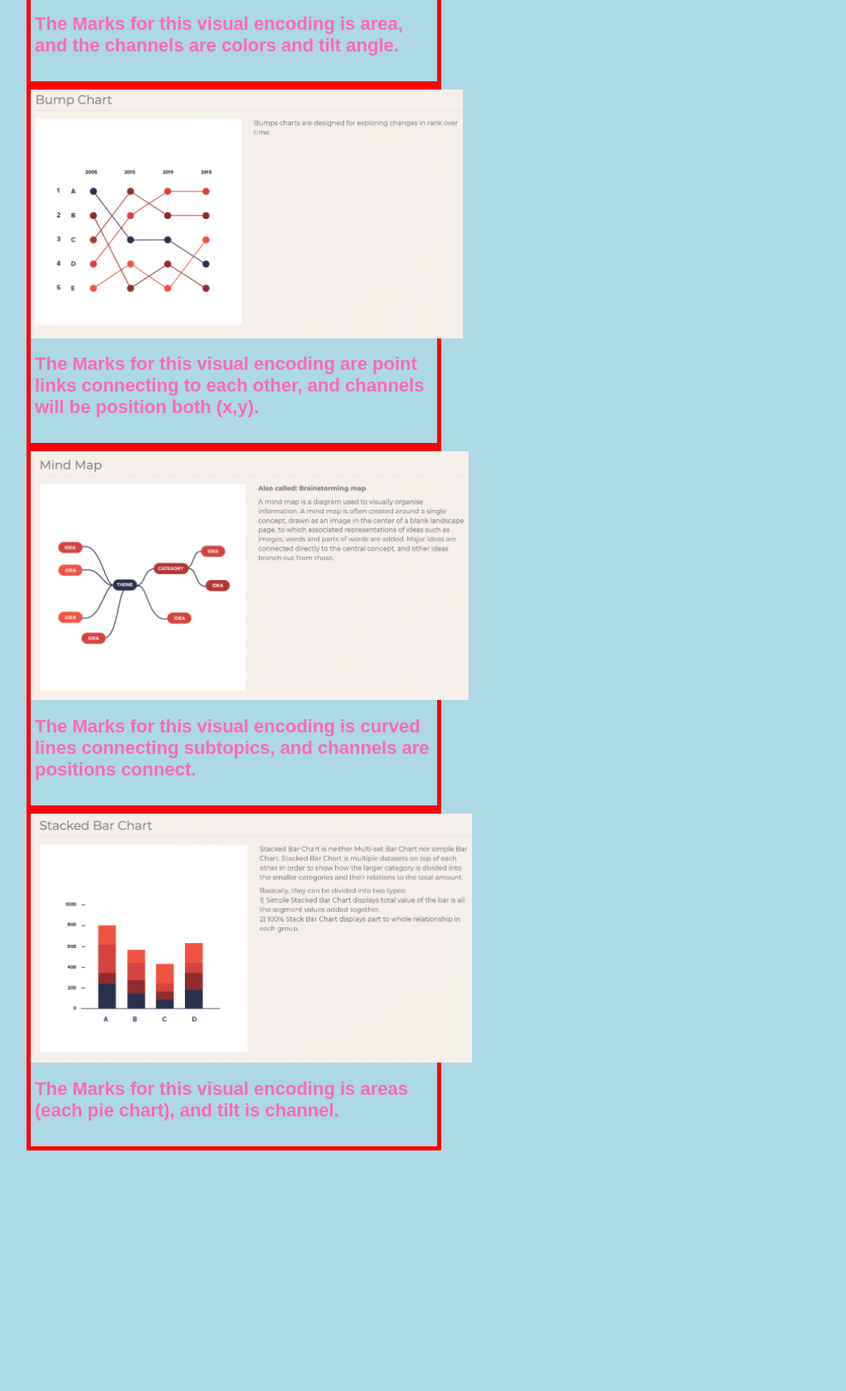
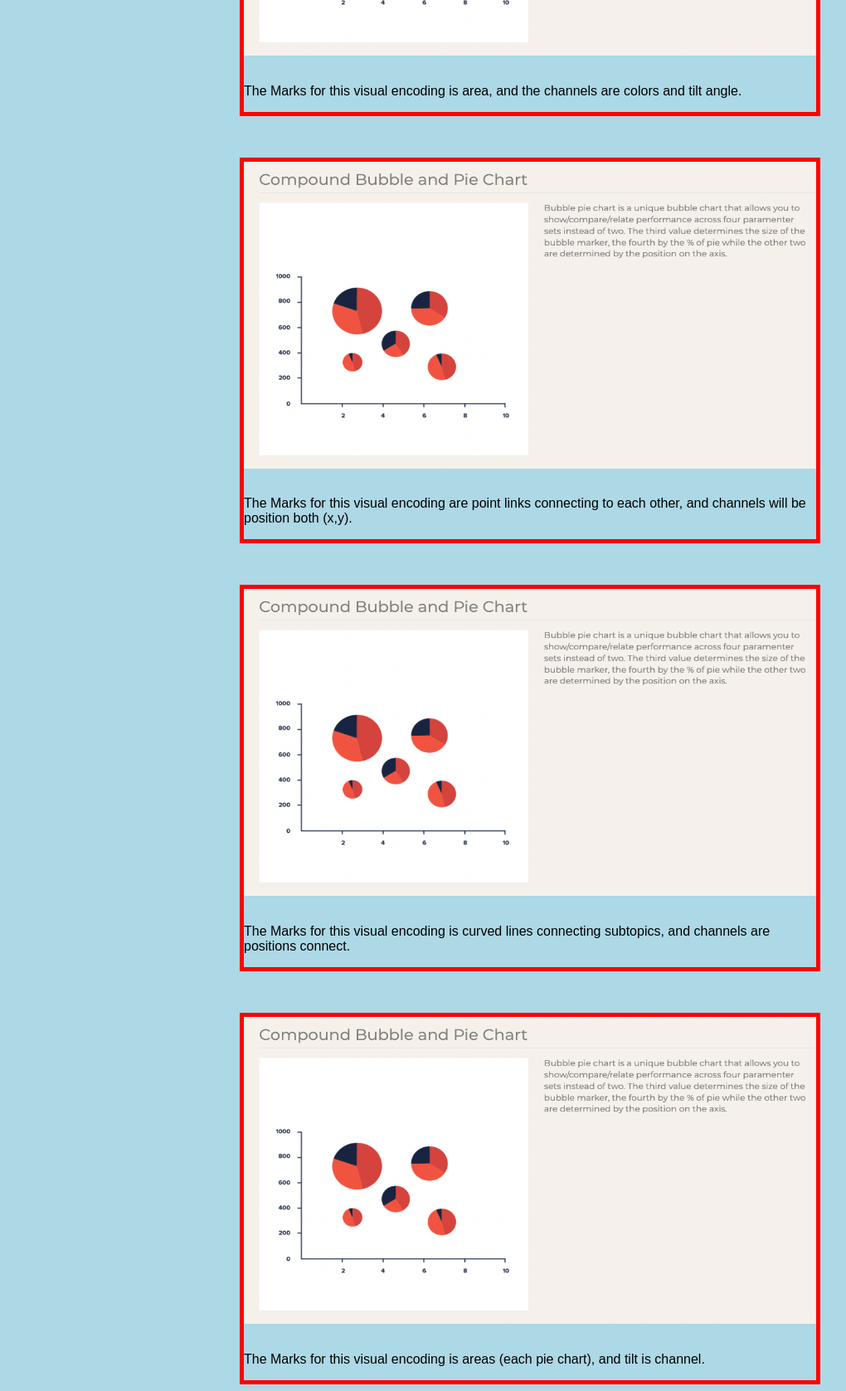
Before and after one commit to DS4200-S22/hw-03-nick-johnson, a plain HTML site: page index.html in a window 1280 px wide. Shown: the part 436-2113 px from the top of the page at 83% size, without its empty margins (1-1021 px from the left). Before the commit the page ends 1831 px from the top, so only its background shows below. Drawn offline with Linux system fonts and the light colour scheme; files whose address does not match are found by name.

Commit message:
post ta office hour code first part done

```diff
--- a/css/main.css
+++ b/css/main.css
@@ -6,6 +6,7 @@ body{
     background-color: lightblue;
     font-family: Arial, sans-serif;
 }
+        border: 5px solid red;
 
 h1{
     color:navy;
@@ -20,13 +21,24 @@ h2{
 
 .box{
     display: flex;
+
     flex-wrap: wrap;
-    justify-content: center;
+    justify-content: space-evenly;
+    align-content: center;
+    row-gap: 50px;
+
+}
+
+.box-item{
+    border: 5px solid red;
+    width: 700px
+
+
 }
 
 .image1{
-    width: auto;
-    height: 300px;
+    width: 690px;
+    height: 370px;
     margin-right: 2%;
     margin-bottom:2%;
 }
@@ -37,14 +49,11 @@ h2{
     margin-left: 25px;
     display: Bottom left;
     width: 500px;
-    border: 5px solid red;
+
 }
-.border img{
-    width:100%;
-    height:100%;
-    object-fit: cover;
-    overflow: hidden;
-}
+
+
+
 
 
 h3{
@@ -53,20 +62,3 @@ h3{
     margin: 5px;
     padding-bottom: 25px;
 }
-
-# how to format a div inside so the image stays within the borader
-
-.flex-container{
-  display: flex;
-  flex-flow: row wrap;
-
-  /* Then we define how is distributed the remaining space */
-  justify-content: space-around;
-}
-
-.flexbox-item{
-    width:200px;
-    margin:10px;
-    border:3px black#333;
-    background-color:white#dfdfdf;
-}
--- a/index.html
+++ b/index.html
@@ -14,30 +14,35 @@
 </head>
 
 <body>
-    <div class="flex-container">
-
-        <div class="box2">
-        <img src="/Users/johnson/Desktop/DATA VIZ/HW/hw-03-nick-johnson/img/bubble_and_pie_chart.png" alt="image1" class="image1">
-        <h3>The Marks for this visual encoding is area, and the channels are colors and tilt angle.</h3>
+ <div class='box'>
+        <div class="box-item">
+        <img src="/img/bubble_and_pie_chart.png" alt="image1" class="image1">
+            <div>
+            <p>The Marks for this visual encoding is area, and the channels are colors and tilt angle.</p>
+            </div>
         </div>
 
-        <div class="box2">
-        <img src="/Users/johnson/Desktop/DATA VIZ/HW/hw-03-nick-johnson/img/bump_chart.png" alt="image2" class="image1">
-        <h3>The Marks for this visual encoding are point links connecting to each other, and channels will be position both (x,y).</h3>
+      <div class="box-item">
+        <img src="/img/bubble_and_pie_chart.png" alt="image1" class="image1">
+            <div>
+            <p>The Marks for this visual encoding are point links connecting to each other, and channels will be position both (x,y).</p>
+            </div>
         </div>
 
-        <div class="box2">
-        <img src="/Users/johnson/Desktop/DATA VIZ/HW/hw-03-nick-johnson/img/mind_map.png" alt="image3" class="image1">
-        <h3>The Marks for this visual encoding is curved lines connecting subtopics, and channels are positions connect.</h3>
+       <div class="box-item">
+        <img src="/img/bubble_and_pie_chart.png" alt="image1" class="image1">
+            <div>
+            <p>The Marks for this visual encoding is curved lines connecting subtopics, and channels are positions connect.</p>
+            </div>
         </div>
 
-        <div class="box2">
-        <img src="/Users/johnson/Desktop/DATA VIZ/HW/hw-03-nick-johnson/img/stacked_bar_chart.png" alt="image4" class="image1">
-        <h3>The Marks for this visual encoding is areas (each pie chart), and tilt is channel.</h3>
+  <div class="box-item">
+        <img src="/img/bubble_and_pie_chart.png" alt="image1" class="image1">
+            <div>
+            <p>The Marks for this visual encoding is areas (each pie chart), and tilt is channel.</p>
+            </div>
         </div>
-
-
-    </div>
+</div>
 
 </body>
 
```
